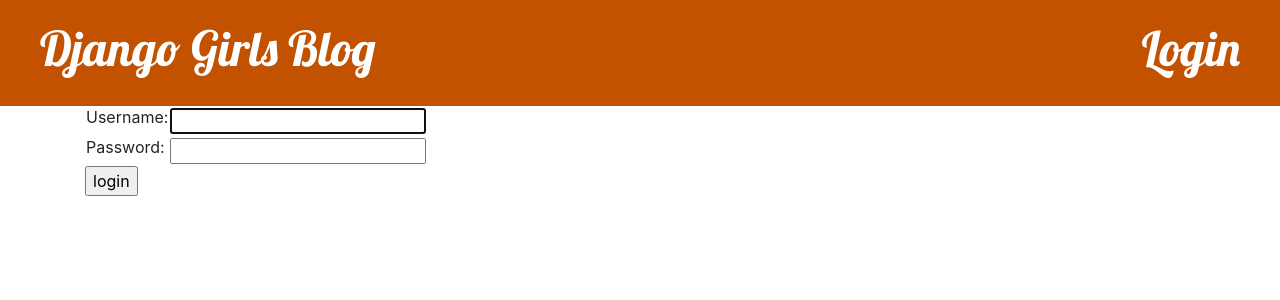
After one commit to vishwaspuri/my-first-blog, a Django app: page /accounts/login/ in a window 1280 px wide. The commit adds this page. Shown: the top 300 px of the page. Run offline with Django 3.2, Linux system fonts and the light colour scheme; some libraries are stand-ins or nearby versions.

Commit message:
Added login functionality

```diff
--- a/blog/templates/blog/base.html
+++ b/blog/templates/blog/base.html
@@ -9,11 +9,13 @@
     </head>
     <body>
     	<div class="page-header">
+
     		{% if user.is_authenticated %}
     			<a href="{% url 'post_new' %}" class="top-menu"><h1>New</h1></a>
-    		{% endif %}
-            {% if user.is_authenticated %}
                 <a href="{% url 'post_draft_list' %}" class="top-menu"><h1>Draft</h1></a>
+                <p class="top-menu">Hello {{ user.username }}<small>(<a href="{% url 'logout' %}">Log out</a>)</small></p>
+            {% else %}
+                <a href="{% url 'login' %}" class="top-menu"><h1>Login</h1></a>
             {% endif %}
     		<h1><a href="/">Django Girls Blog</a></h1>
     	</div>
--- /dev/null
+++ b/blog/templates/registration/login.html
@@ -0,0 +1,22 @@
+{% extends "blog/base.html" %}
+
+{% block content %}
+	{% if form.errors %}
+		<p>Your username and password didn't match</p>
+	{% endif %}
+	<form method="POST" action="{% url 'login' %}">
+		{% csrf_token %}
+			<table>
+				<tr>
+					<td>{{ form.username.label_tag }}</td>
+					<td>{{ form.username }}</td>
+				</tr>
+				<tr>
+					<td>{{ form.password.label_tag }}</td>
+					<td>{{ form.password }}</td>
+				</tr>
+			</table>
+			<input type="submit" value="login" />
+			<input type="hidden" name="next" value="{{ next }}" />
+	</form>
+{% endblock %}
--- a/mysite/settings.py
+++ b/mysite/settings.py
@@ -119,3 +119,6 @@ USE_TZ = True
 
 STATIC_URL = '/static/'
 STATIC_ROOT = os.path.join(BASE_DIR, 'static')
+
+
+LOGIN_REDIRECT_URL='/'
--- a/mysite/urls.py
+++ b/mysite/urls.py
@@ -15,8 +15,11 @@ Including another URLconf
 """
 from django.contrib import admin
 from django.urls import path, include
+from django.contrib.auth import views
 
 urlpatterns = [
     path('admin/', admin.site.urls),
+    path('accounts/login/', views.LoginView.as_view(), name='login'),
+    path('accounts/logout', views.LogoutView.as_view(), name='logout', kwargs={'next_page':''}),
     path('', include('blog.urls')),
 ]
```
Also changed, not shown: blog/views.py (+6 -1 lines).
